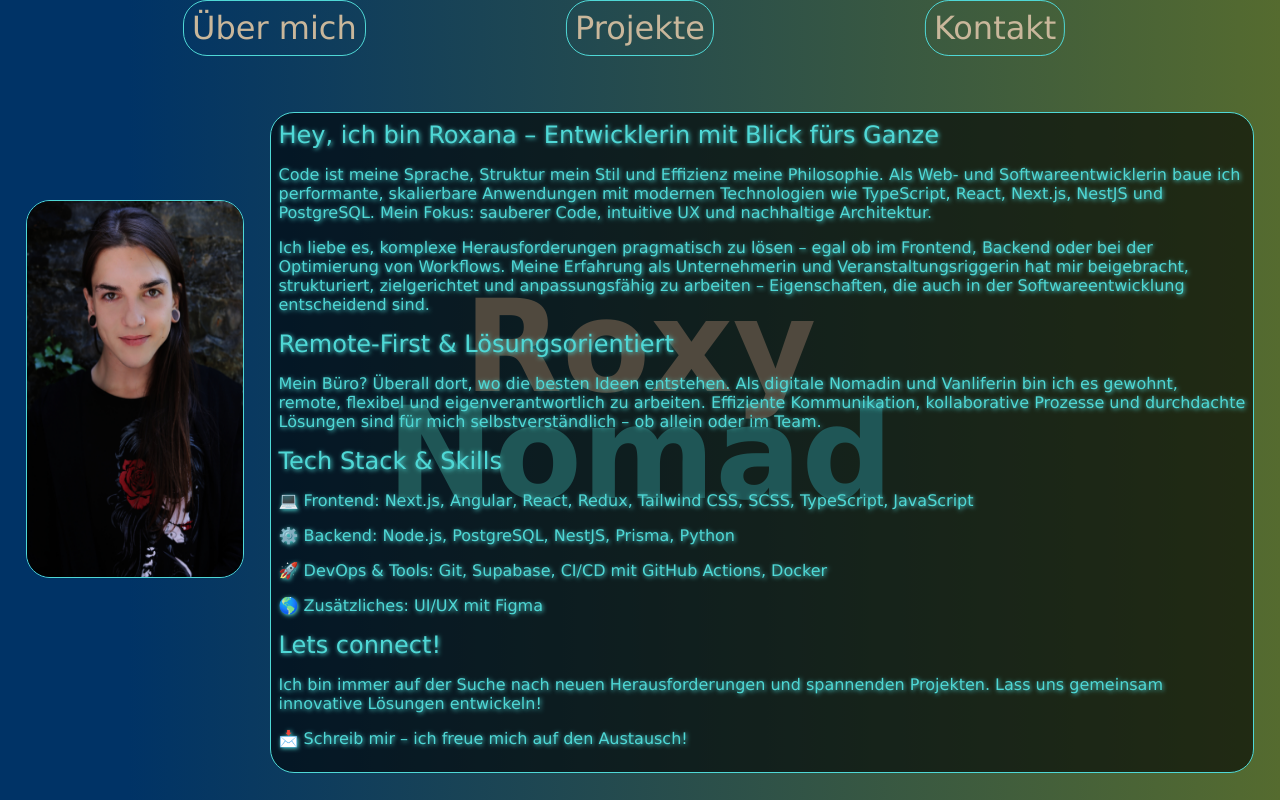
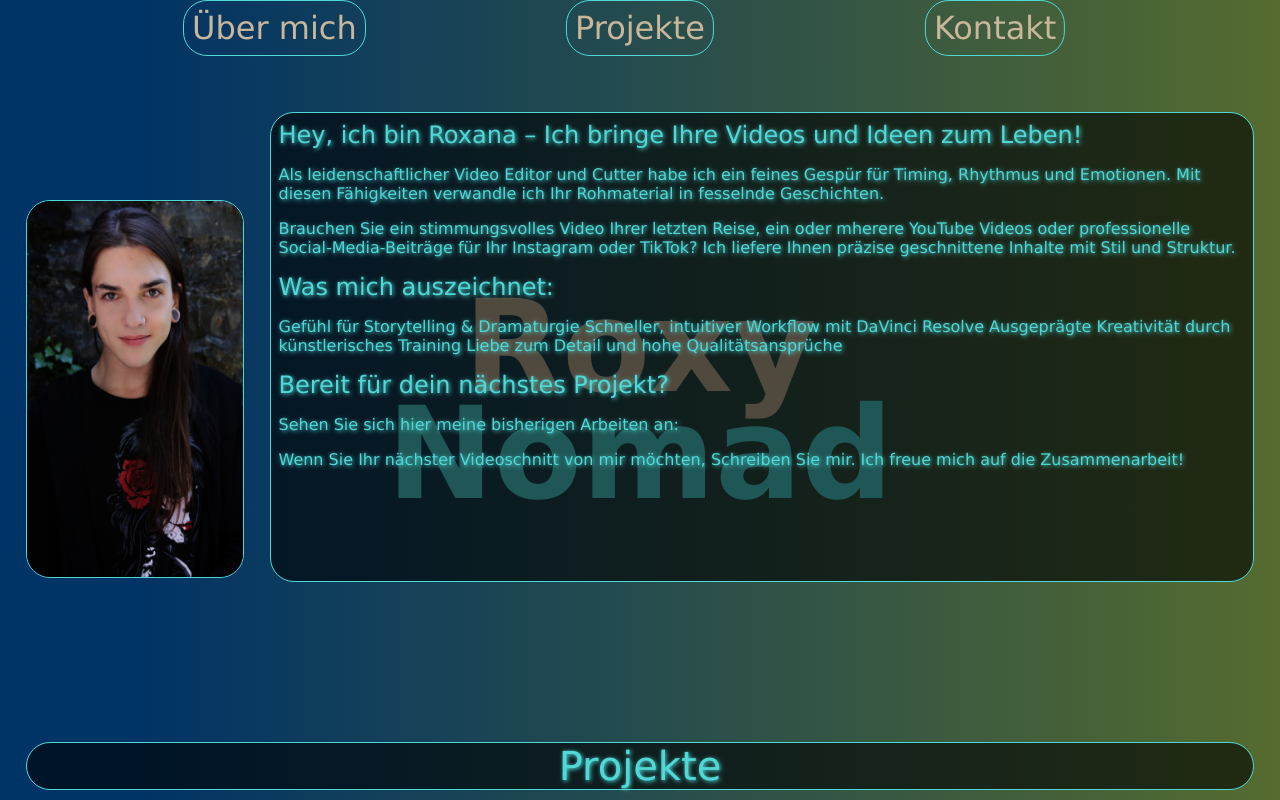
Before and after one commit to RoxyNomad/RoxyNomad_Portfolio, a Next.js app: page / in a window 1280 px wide. Shown: the top 800 px of the page. Built offline with nearby package versions, Linux system fonts and the light colour scheme.

Commit message:
feat: Change Text

```diff
--- a/src/adapters/ui/components/AboutMe/AboutMe.tsx
+++ b/src/adapters/ui/components/AboutMe/AboutMe.tsx
@@ -18,52 +18,35 @@ const AboutMe = () => {
         </div>
         <div className={styles.aboutMeTextContainer}>
           <p className={styles.aboutMeSubtitle}>
-            Hey, ich bin Roxana – Entwicklerin mit Blick fürs Ganze
+            Hey, ich bin Roxana – Ich bringe Ihre Videos und Ideen zum Leben!
           </p>
           <p className={styles.aboutMeText}>
-            Code ist meine Sprache, Struktur mein Stil und Effizienz meine Philosophie.
-            Als Web- und Softwareentwicklerin baue ich performante,
-            skalierbare Anwendungen mit modernen Technologien wie TypeScript, React, Next.js, NestJS und PostgreSQL.
-            Mein Fokus: sauberer Code, intuitive UX und nachhaltige Architektur.
+            Als leidenschaftlicher Video Editor und Cutter habe ich ein feines Gespür für Timing, Rhythmus und Emotionen.
+            Mit diesen Fähigkeiten verwandle ich Ihr Rohmaterial in fesselnde Geschichten.
           </p>
           <p className={styles.aboutMeText}>
-            Ich liebe es, komplexe Herausforderungen pragmatisch zu lösen – egal ob im Frontend,
-            Backend oder bei der Optimierung von Workflows.
-            Meine Erfahrung als Unternehmerin und Veranstaltungsriggerin hat mir beigebracht, strukturiert,
-            zielgerichtet und anpassungsfähig zu arbeiten – Eigenschaften, die auch in der Softwareentwicklung entscheidend sind.
+            Brauchen Sie ein stimmungsvolles Video Ihrer letzten Reise,
+            ein oder mherere YouTube Videos oder professionelle Social-Media-Beiträge für Ihr Instagram oder TikTok?
+            Ich liefere Ihnen präzise geschnittene Inhalte mit Stil und Struktur.
           </p>
           <p className={styles.aboutMeSubtitle}>
-            Remote-First & Lösungsorientiert
+            Was mich auszeichnet:
           </p>
           <p className={styles.aboutMeText}>
-            Mein Büro? Überall dort, wo die besten Ideen entstehen.
-            Als digitale Nomadin und Vanliferin bin ich es gewohnt, remote, flexibel und eigenverantwortlich zu arbeiten.
-            Effiziente Kommunikation, kollaborative Prozesse und durchdachte Lösungen sind für mich selbstverständlich – ob allein oder im Team.
+            Gefühl für Storytelling & Dramaturgie
+            Schneller, intuitiver Workflow mit DaVinci Resolve
+            Ausgeprägte Kreativität durch künstlerisches Training
+            Liebe zum Detail und hohe Qualitätsansprüche
           </p>
           <p className={styles.aboutMeSubtitle}>
-            Tech Stack & Skills
+            Bereit für dein nächstes Projekt?
           </p>
           <p className={styles.aboutMeText}>
-            💻 Frontend: Next.js, Angular, React, Redux, Tailwind CSS, SCSS, TypeScript, JavaScript
-          </p>
-					<p className={styles.aboutMeText}>
-            ⚙️ Backend: Node.js, PostgreSQL, NestJS, Prisma, Python
-          </p>
-					<p className={styles.aboutMeText}>
-            🚀 DevOps & Tools: Git, Supabase, CI/CD mit GitHub Actions, Docker
-          </p>
-					<p className={styles.aboutMeText}>
-            🌎 Zusätzliches: UI/UX mit Figma
-          </p>
-          <p className={styles.aboutMeSubtitle}>
-            Lets connect!
+            Sehen Sie sich hier meine bisherigen Arbeiten an:
           </p>
           <p className={styles.aboutMeText}>
-            Ich bin immer auf der Suche nach neuen Herausforderungen und spannenden Projekten.
-            Lass uns gemeinsam innovative Lösungen entwickeln!
-          </p>
-					<p className={styles.aboutMeText}>
-            📩 Schreib mir – ich freue mich auf den Austausch!
+            Wenn Sie Ihr nächster Videoschnitt von mir möchten,
+            Schreiben Sie mir. Ich freue mich auf die Zusammenarbeit!
           </p>
         </div>
       </div>
```
